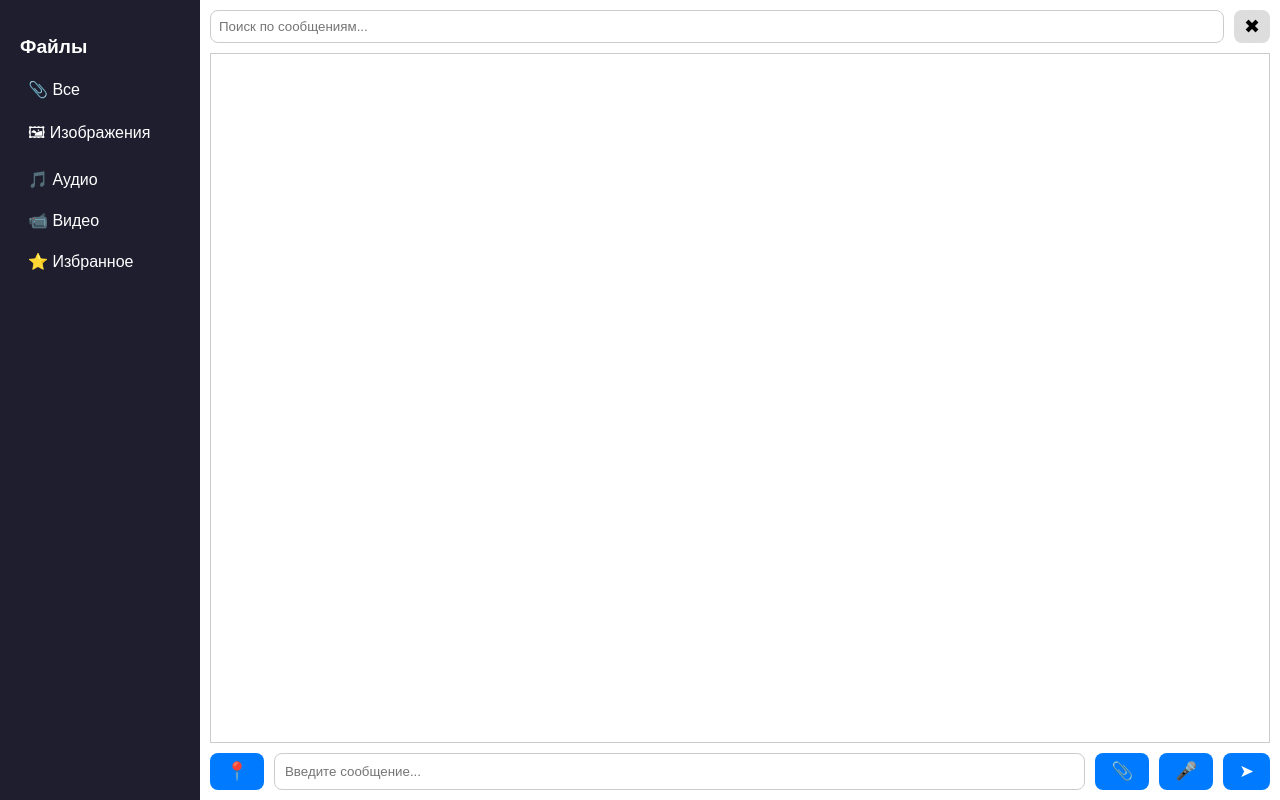
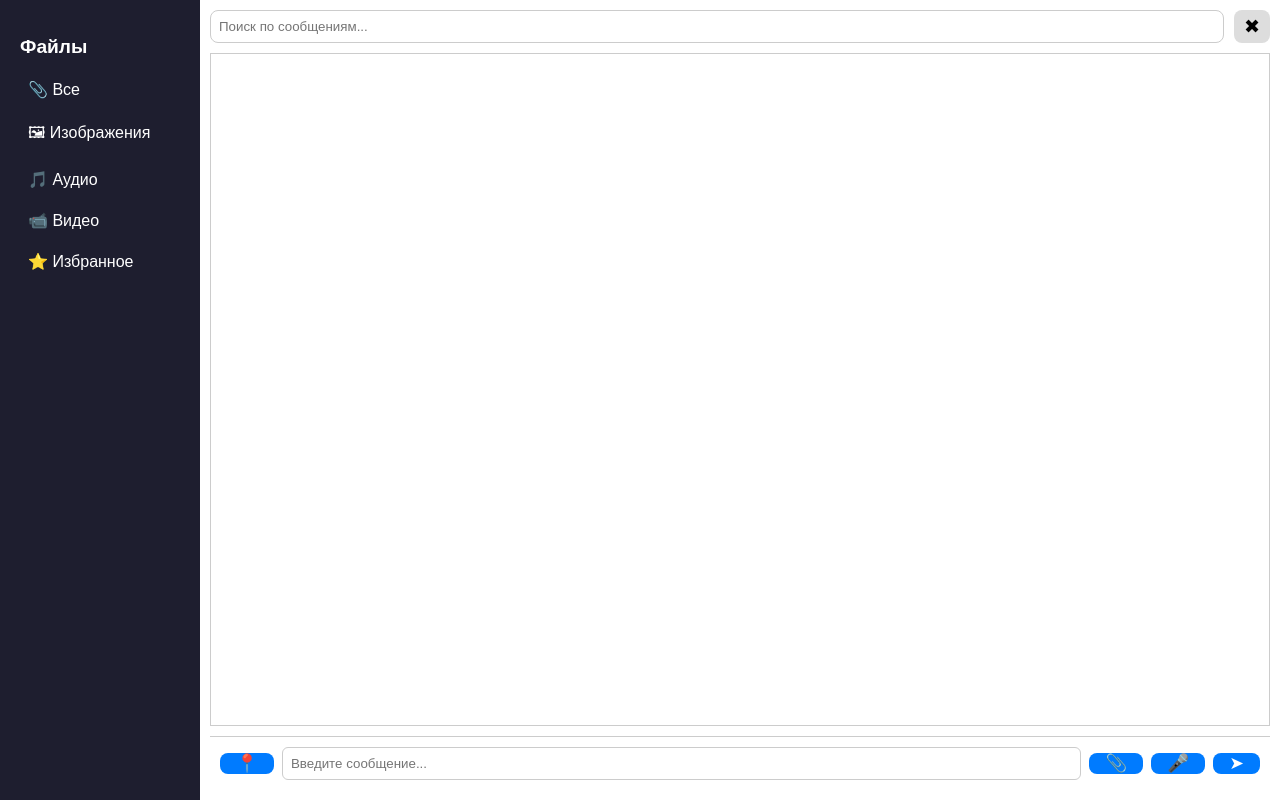
Before and after one commit to nikitaSB01/ChaosOrganiz-front, a website built with webpack: page src/index.html in a window 1280 px wide. Built offline with nearby package versions, Linux system fonts and the light colour scheme; no server answers.

Commit message:
правка css

```diff
--- a/src/css/style.css
+++ b/src/css/style.css
@@ -98,14 +98,20 @@ body {
 
 .input-form {
     display: flex;
-    gap: 10px;
+    align-items: center;
+    gap: 8px;
+    padding: 10px;
+    border-top: 1px solid #ccc;
+    background: #fff;
+    position: sticky;
+    bottom: 0;
 }
 
 .input-form input[type="text"] {
-    flex-grow: 1;
-    padding: 10px;
-    border-radius: 8px;
+    flex: 1;
+    padding: 8px;
     border: 1px solid #ccc;
+    border-radius: 6px;
 }
 
 .input-form button {
@@ -116,6 +122,10 @@ body {
     color: white;
     font-size: 1.1rem;
     cursor: pointer;
+    transition: background 0.3s ease;
+}
+.input-form button:hover {
+    background: #0056b3;
 }
 
 img {
```
Also changed, not shown: README.md.
